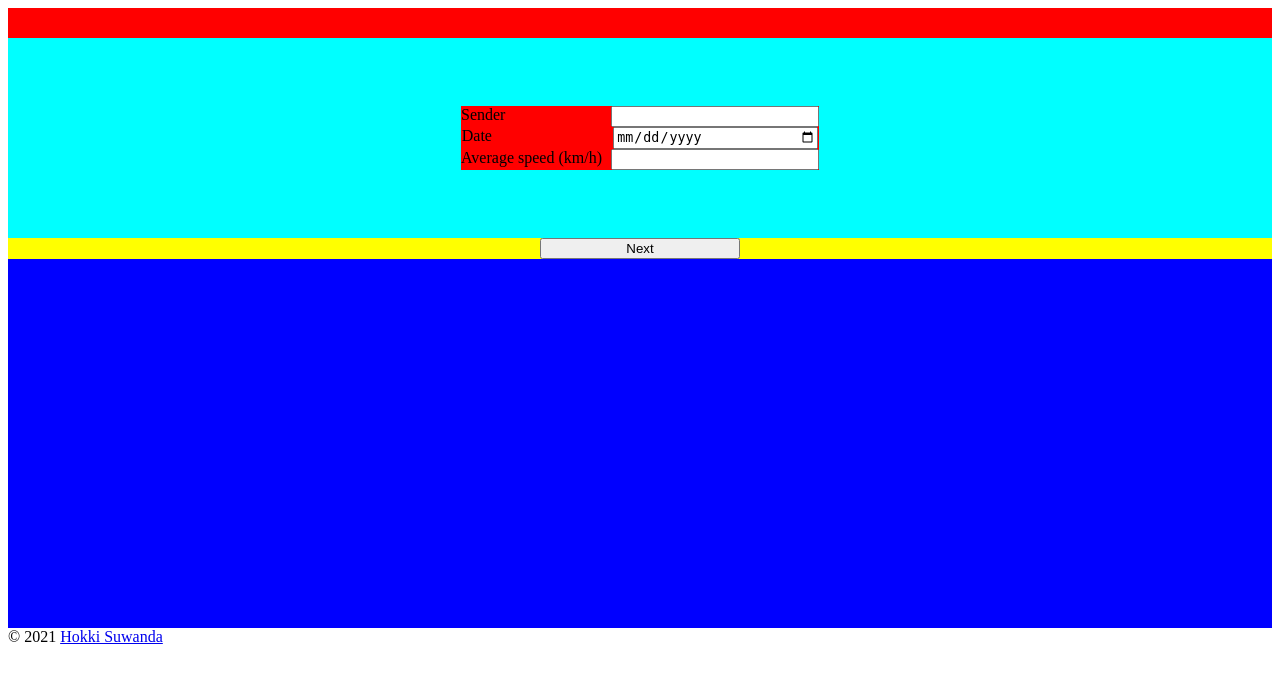
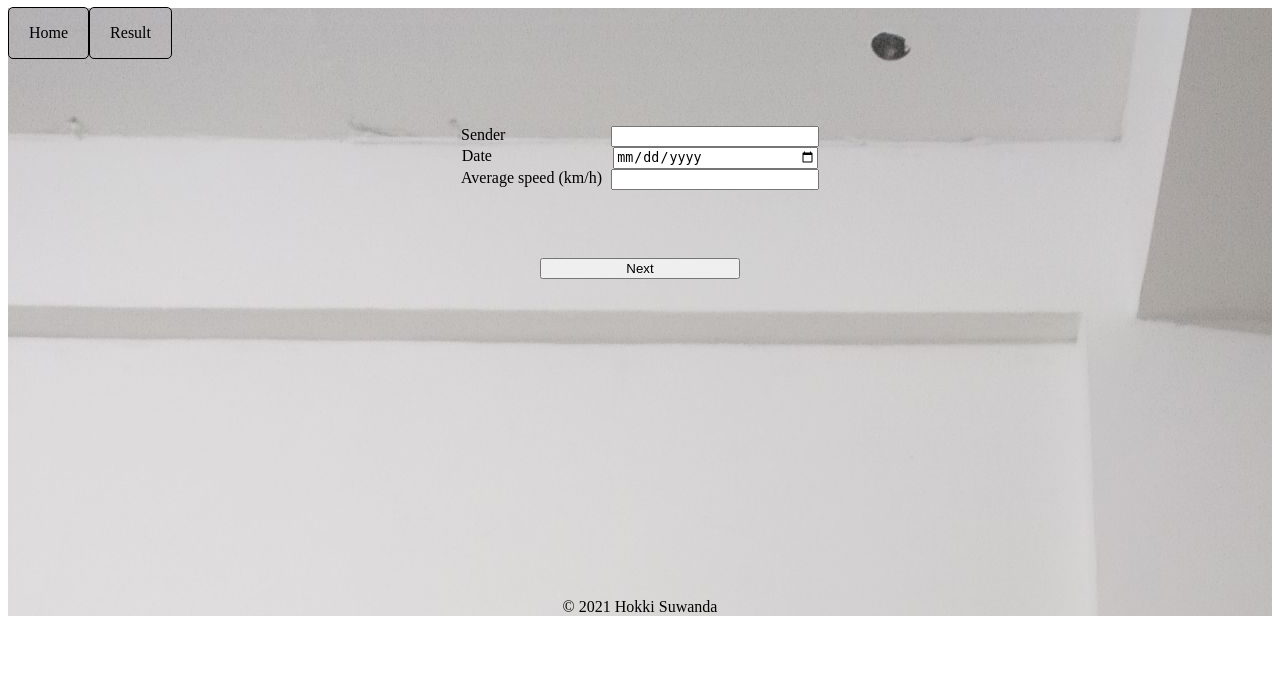
Before and after one commit to hokkyss/BantuKurir-TSP, a Flask app: page / in a window 1280 px wide. Shown: the top 683 px of the page. Run offline with Flask 2, Linux system fonts and the light colour scheme; parts of the project's set-up code (start-up, migrations or seed data) failed here and were passed over.

Commit message:
add bg image and frontend almost done

```diff
--- a/app.py
+++ b/app.py
@@ -114,19 +114,36 @@ def third_step_validation():
 
 @app.route("/path", methods=["GET", "POST"])
 def result():
-    sender = request.args.get("sender")
-    sent_on = request.args.get("sent_on")
+    if (request.method == "POST"):
+        redirect(url_for("result"))
+
+    # has just filled the form until the very last step
+    if (session.get("start") != None):
+        sender = session["sender"]
+        sent_on = session["sent_on"]
+    else:
+        sender = request.form.get("sender")
+        sent_on = request.form.get("sent_on")
+
+    session.clear()
 
     if(sender == None):
-        result = get_latest()
+        return render_template('result.html', need_alert=False, locations=None, result=None)
+
+    if(sent_on == None):
+        sent_on = date.today()
+
+    result = get_by_name_and_date(sender=sender, sent_on=sent_on)
+    try:
         (_, sender, date, locations, start, result, speed) = result
-        # return jsonify(from_JSON(locations.decode("UTF8")))
-        return from_JSON(result.decode("UTF8"))
-    elif(sent_on == None):
-        result = get_by_name_and_date(sender=sender)
-    else:
-        result = get_by_name_and_date(sender=sender, sent_on=sent_on)
-    return render_template('result.html')
+        locations = locations.decode("UTF8")
+        locations = from_JSON(locations)
+        result  = result.decode("UTF8")
+
+        result = from_JSON(result)
+        return render_template('result.html', need_alert=False, locations=locations, result=result)
+    except:
+        return render_template('result.html', need_alert=True, locations=None, result=None)
 
 if __name__ == '__main__':
     app.run()
--- a/backend/classes/TSP.py
+++ b/backend/classes/TSP.py
@@ -20,7 +20,6 @@ class Graph:
 
         while len(priority_queue) > 0:
             first = priority_queue.pop(0)
-            # print(first)
 
             # we have reached our solution
             if len(first.path) == self.N:
--- a/static/styles/base.css
+++ b/static/styles/base.css
@@ -1,15 +1,50 @@
+#bg-image {
+  background-image: url(./../images/foto.jpg);
+}
+
 .container {
-  background-color: blue;
   display: flex;
   flex-direction: column;
   justify-content: center;
   align-items: center;
   width: 100%;
-  height: 590px;
+  height: 540px;
 }
 
 .navbar {
-  background-color: red;
   width: 100%;
-  height: 30px;
+  height: 50px;
+  display: flex;
+  flex-direction: row;
+  align-items: center;
+  justify-content: flex-start;
 }
+
+.navbar-item {
+  padding: 0 20px;
+  height: 100%;
+  display: flex;
+  border: 1px black solid;
+  border-radius: 5px;
+  justify-content: center;
+  align-items: center;
+}
+
+a {
+  color: inherit;
+  text-decoration: none;
+}
+
+a:visited {
+  color: inherit;
+}
+
+a:hover {
+  color: inherit;
+}
+
+footer {
+  justify-content: center;
+  align-items: center;
+  text-align: center;
+}
--- a/static/styles/index.css
+++ b/static/styles/index.css
@@ -3,24 +3,20 @@
   flex-direction: row;
   justify-content: space-around;
   align-items: center;
-  background-color: aqua;
   width: 100%;
   height: 200px;
 }
 
 .lower-half {
   display: flex;
-  background-color: yellow;
   justify-content: center;
   align-items: center;
 }
 
 .manual-input {
-  background-color: red;
 }
 
 .file-input {
-  background-color: green;
 }
 
 .input {
--- a/templates/base.html
+++ b/templates/base.html
@@ -3,7 +3,12 @@
   <head>
     <!-- Head -->
     {% block head %} {% endblock head %}
-
+    <meta http-equiv="X-UA-Compatible" content="IE=Edge" />
+    <meta charset="UTF-8" />
+    <meta
+      name="viewport"
+      content="width=device-width,initial-scale=1,maximum-scale=1,user-scalable=no"
+    />
     <link
       rel="stylesheet"
       href="{{ url_for('static', filename='styles/base.css') }}"
@@ -12,7 +17,15 @@
     {% block style %} {% endblock style %}
   </head>
 
-  <div class="navbar"></div>
+  <div id="bg-image">
+    <div class="navbar">
+      <a class="navbar-item" href="{{ url_for('fill_input') }}" title="Input">
+        Home
+      </a>
+      <a class="navbar-item" href="{{ url_for('result') }}" title="Result">
+        Result
+      </a>
+    </div>
 
     <div class="container">
       <!-- ======= Content ======= -->
@@ -25,4 +38,5 @@
     </footer>
     <!-- Script -->
     {% block script %} {% endblock script %}
+  </div>
 </html>
```
Also changed, not shown: backend/classes/Location.py (+5 -5 lines), backend/database/database.py (+4 -7 lines), static/styles/result.css (+29 -0 lines), templates/result.html (+136 -5 lines), test/kurir.json (added, +51 -0 lines), static/images/foto.jpg (added). Lines whose indentation alone changed are shown as unchanged.
